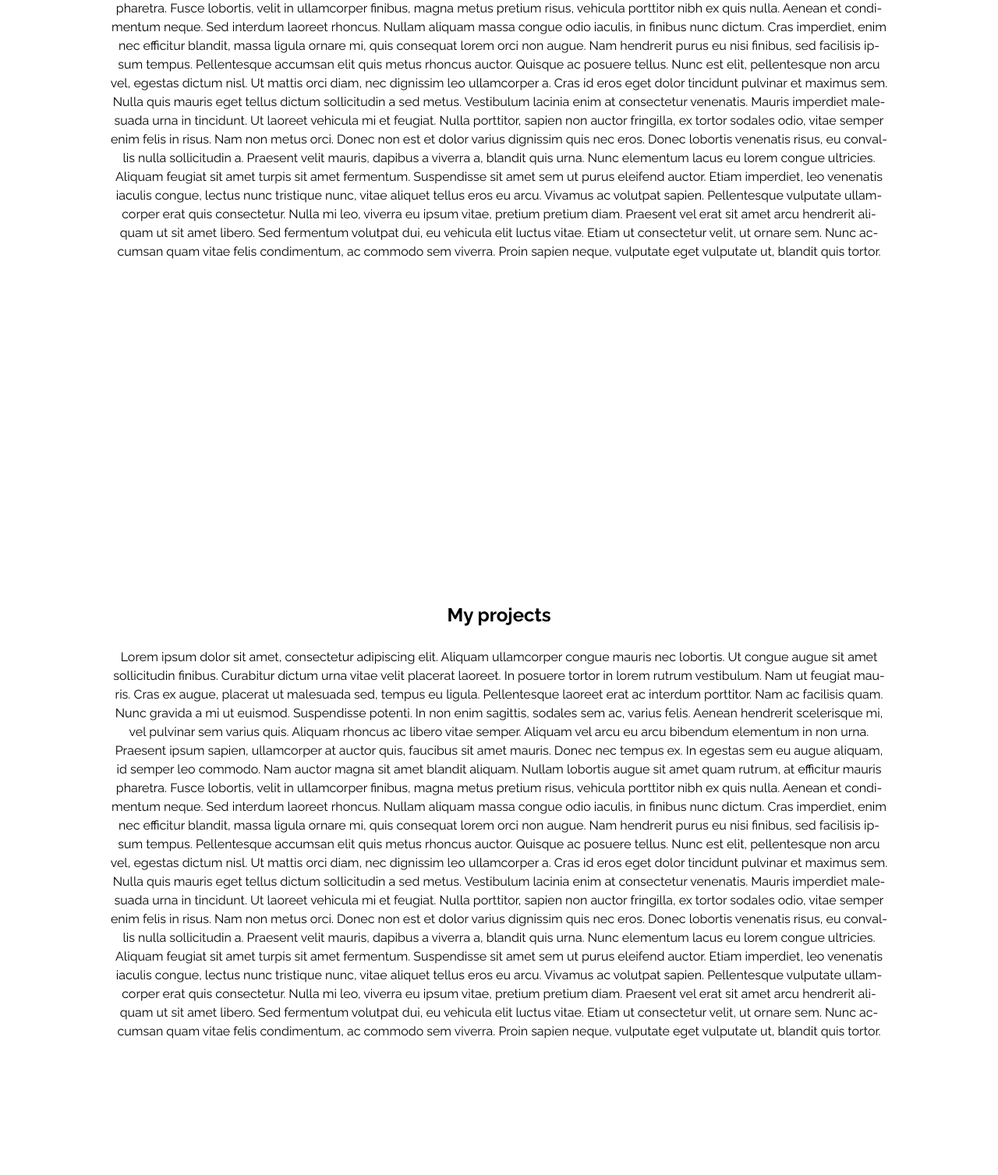
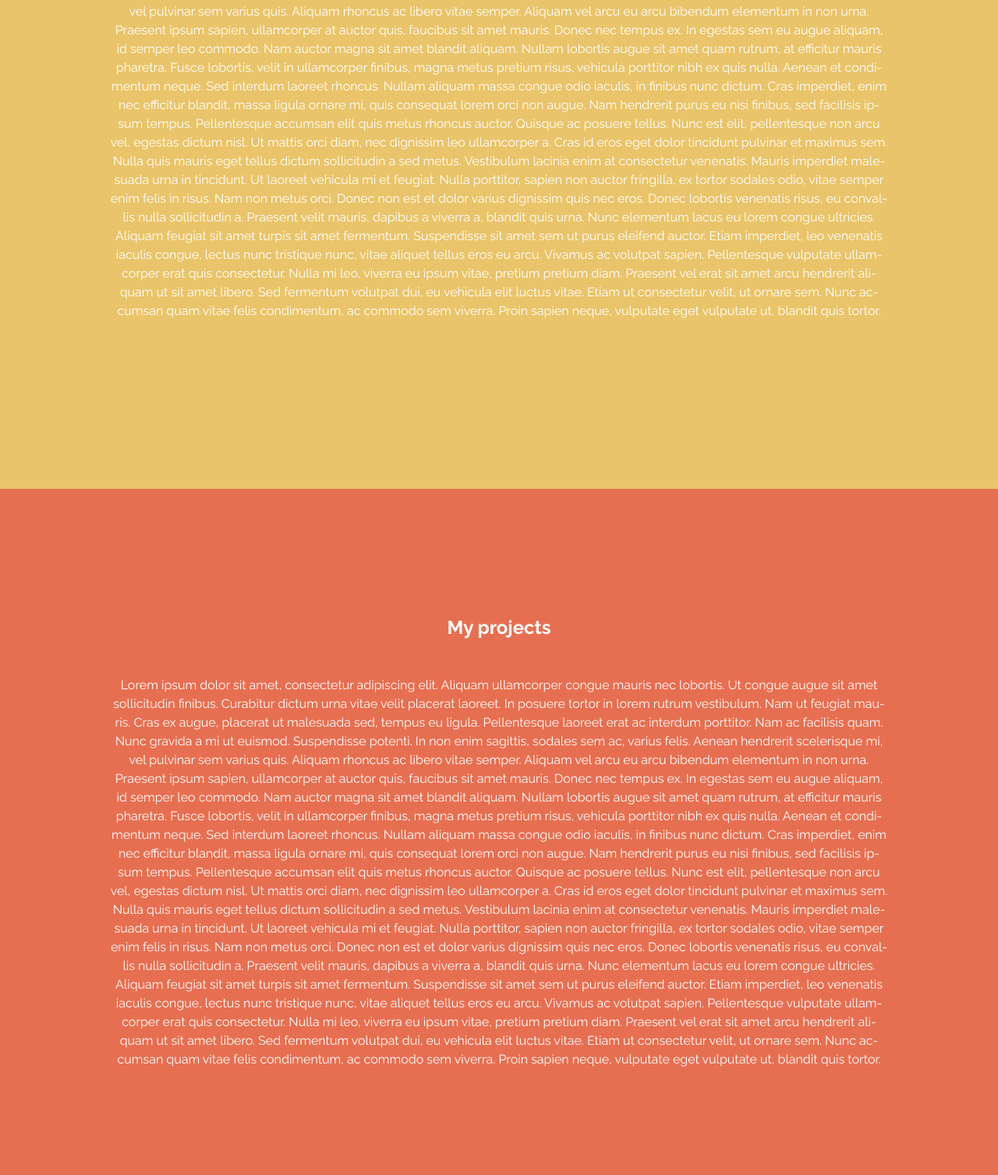
Before and after one commit to mikster3420/portfolio, a plain HTML site: page index.html in a window 1280 px wide. Shown: the part 1293-2800 px from the top of the page at 78% size. Drawn offline with Linux system fonts and the light colour scheme.

Commit message:
Optimize css code, fix background color issue

```diff
--- a/index.html
+++ b/index.html
@@ -26,7 +26,7 @@
         </section>
     </header>
     <main>
-        <section id="about-me"> <!-- About me -->
+        <section id="about-me" class="white"> <!-- About me -->
             <h1>So, who am I?</h1>
             <p>Lorem ipsum dolor sit amet, consectetur adipiscing elit. Aliquam ullamcorper congue mauris nec lobortis. Ut congue augue sit amet sollicitudin finibus. Curabitur dictum urna vitae velit placerat laoreet. In posuere tortor in lorem rutrum vestibulum. Nam ut feugiat mauris. Cras ex augue, placerat ut malesuada sed, tempus eu ligula. Pellentesque laoreet erat ac interdum porttitor. Nam ac facilisis quam. Nunc gravida a mi ut euismod. Suspendisse potenti. In non enim sagittis, sodales sem ac, varius felis. Aenean hendrerit scelerisque mi, vel pulvinar sem varius quis. Aliquam rhoncus ac libero vitae semper. Aliquam vel arcu eu arcu bibendum elementum in non urna. Praesent ipsum sapien, ullamcorper at auctor quis, faucibus sit amet mauris.
 
@@ -37,7 +37,7 @@
                 Donec lobortis venenatis risus, eu convallis nulla sollicitudin a. Praesent velit mauris, dapibus a viverra a, blandit quis urna. Nunc elementum lacus eu lorem congue ultricies. Aliquam feugiat sit amet turpis sit amet fermentum. Suspendisse sit amet sem ut purus eleifend auctor. Etiam imperdiet, leo venenatis iaculis congue, lectus nunc tristique nunc, vitae aliquet tellus eros eu arcu. Vivamus ac volutpat sapien. Pellentesque vulputate ullamcorper erat quis consectetur. Nulla mi leo, viverra eu ipsum vitae, pretium pretium diam. Praesent vel erat sit amet arcu hendrerit aliquam ut sit amet libero. Sed fermentum volutpat dui, eu vehicula elit luctus vitae. Etiam ut consectetur velit, ut ornare sem. Nunc accumsan quam vitae felis condimentum, ac commodo sem viverra. Proin sapien neque, vulputate eget vulputate ut, blandit quis tortor.</p>
         </section>
 
-        <section id="projects"> <!-- About me -->
+        <section id="projects" class="white"> <!-- About me -->
             <h1>My projects</h1>
             <p>Lorem ipsum dolor sit amet, consectetur adipiscing elit. Aliquam ullamcorper congue mauris nec lobortis. Ut congue augue sit amet sollicitudin finibus. Curabitur dictum urna vitae velit placerat laoreet. In posuere tortor in lorem rutrum vestibulum. Nam ut feugiat mauris. Cras ex augue, placerat ut malesuada sed, tempus eu ligula. Pellentesque laoreet erat ac interdum porttitor. Nam ac facilisis quam. Nunc gravida a mi ut euismod. Suspendisse potenti. In non enim sagittis, sodales sem ac, varius felis. Aenean hendrerit scelerisque mi, vel pulvinar sem varius quis. Aliquam rhoncus ac libero vitae semper. Aliquam vel arcu eu arcu bibendum elementum in non urna. Praesent ipsum sapien, ullamcorper at auctor quis, faucibus sit amet mauris.
 
@@ -48,7 +48,7 @@
                 Donec lobortis venenatis risus, eu convallis nulla sollicitudin a. Praesent velit mauris, dapibus a viverra a, blandit quis urna. Nunc elementum lacus eu lorem congue ultricies. Aliquam feugiat sit amet turpis sit amet fermentum. Suspendisse sit amet sem ut purus eleifend auctor. Etiam imperdiet, leo venenatis iaculis congue, lectus nunc tristique nunc, vitae aliquet tellus eros eu arcu. Vivamus ac volutpat sapien. Pellentesque vulputate ullamcorper erat quis consectetur. Nulla mi leo, viverra eu ipsum vitae, pretium pretium diam. Praesent vel erat sit amet arcu hendrerit aliquam ut sit amet libero. Sed fermentum volutpat dui, eu vehicula elit luctus vitae. Etiam ut consectetur velit, ut ornare sem. Nunc accumsan quam vitae felis condimentum, ac commodo sem viverra. Proin sapien neque, vulputate eget vulputate ut, blandit quis tortor.</p>
         </section>
 
-        <section id="contact"> <!-- About me -->
+        <section id="contact" class="white"> <!-- About me -->
             <h1>Wanna get in touch?</h1>
             <p>Lorem ipsum dolor sit amet, consectetur adipiscing elit. Aliquam ullamcorper congue mauris nec lobortis. Ut congue augue sit amet sollicitudin finibus. Curabitur dictum urna vitae velit placerat laoreet. In posuere tortor in lorem rutrum vestibulum. Nam ut feugiat mauris. Cras ex augue, placerat ut malesuada sed, tempus eu ligula. Pellentesque laoreet erat ac interdum porttitor. Nam ac facilisis quam. Nunc gravida a mi ut euismod. Suspendisse potenti. In non enim sagittis, sodales sem ac, varius felis. Aenean hendrerit scelerisque mi, vel pulvinar sem varius quis. Aliquam rhoncus ac libero vitae semper. Aliquam vel arcu eu arcu bibendum elementum in non urna. Praesent ipsum sapien, ullamcorper at auctor quis, faucibus sit amet mauris.
 
--- a/resources/css/styles.css
+++ b/resources/css/styles.css
@@ -15,34 +15,34 @@ body {
     font-family: 'Raleway', sans-serif;
 }
 
-main, #banner {
-    text-align: center;
-}
-
-header h1 {
-    padding-top: 30vh;
-}
-
 header p:after {
     display: block;
     content: "\2193";
 }
 
+main, #banner {
+    text-align: center;
+}
+
 main {
-    padding: 4rem;
     hyphens: auto;
-    max-width: 1000px;
-    margin: 0 auto;
 }
 
 section {
-    padding-top: 200px;
     height: 100vh;
-    width: auto;
+    width: calc(100vw - (100vw - 100%));
+    text-align: center;
+    margin: 0 auto;
+    padding-top: 20vh;
 }
 
-section h1 {
-    padding-bottom: 1.5rem;
+
+
+section h1, p {
+    max-width: 1000px;
+    margin: 0 auto;
+    height: 10vh;
+
 }
 
 /* Classes */
@@ -77,6 +77,16 @@ section h1 {
 /* ID's */
 #main-banner {
     background-color: #93B7BE;
-    height: 100vh;
-    width: 100vw;
 }
+
+#about-me {
+    background-color: #E9C46A;
+}
+
+#projects {
+    background-color: #E76F51;
+}
+
+#contact {
+    background-color: #2A9D8F
+}
```
